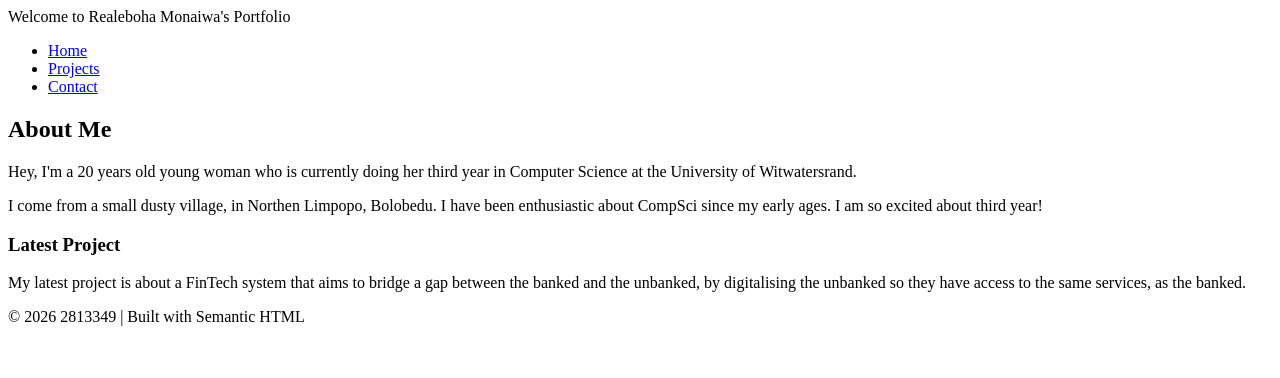
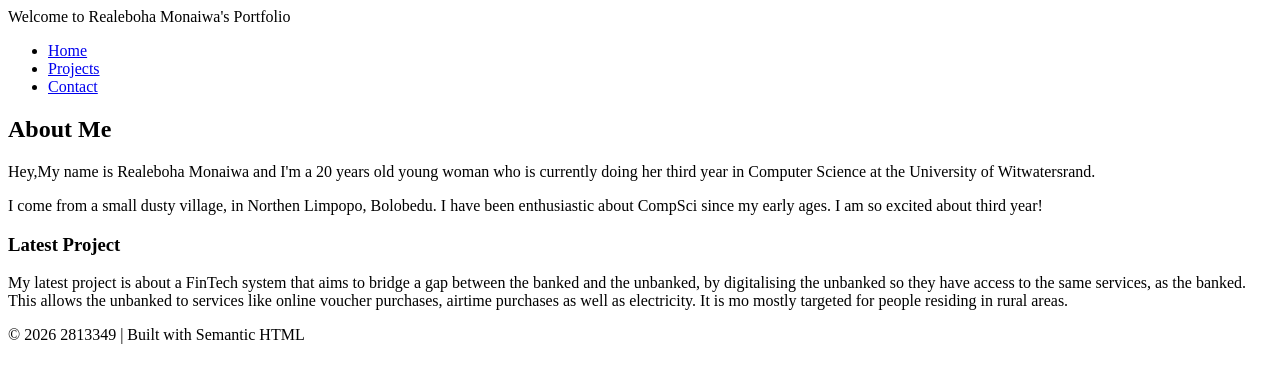
Before and after one commit to YBCoder101/2813349-portolio, a plain HTML site: page index.html in a window 1280 px wide. Drawn offline with Linux system fonts and the light colour scheme.

Commit message:
More content Added

```diff
--- a/index.html
+++ b/index.html
@@ -19,13 +19,15 @@
     <main>
         <section>
             <h2>About Me</h2>
-            <p>Hey, I'm a 20 years old young woman who is currently doing her third year in Computer Science at the University of Witwatersrand.</p>
+            <p>Hey,My name is Realeboha Monaiwa and I'm a 20 years old young woman who is currently doing her third year in Computer Science at the University of Witwatersrand.</p>
             <p>I come from a small dusty village, in Northen Limpopo, Bolobedu. I have been enthusiastic about CompSci since my early ages. I am so excited about third year!</p>
         </section>
 
         <article>
             <h3>Latest Project</h3>
-            <p>My latest project is about a FinTech system that aims to bridge a gap between the banked and the unbanked, by digitalising the unbanked so they have access to the same services, as the banked.</p>
+            <p>My latest project is about a FinTech system that aims to bridge a gap between the banked and the unbanked, by digitalising the unbanked so they have access to the same services, as the banked. This allows the unbanked to services like online voucher purchases, airtime purchases as well as electricity. It is mo
+                mostly targeted for people residing in rural areas.
+            </p>
         </article>
     </main>
 
```
